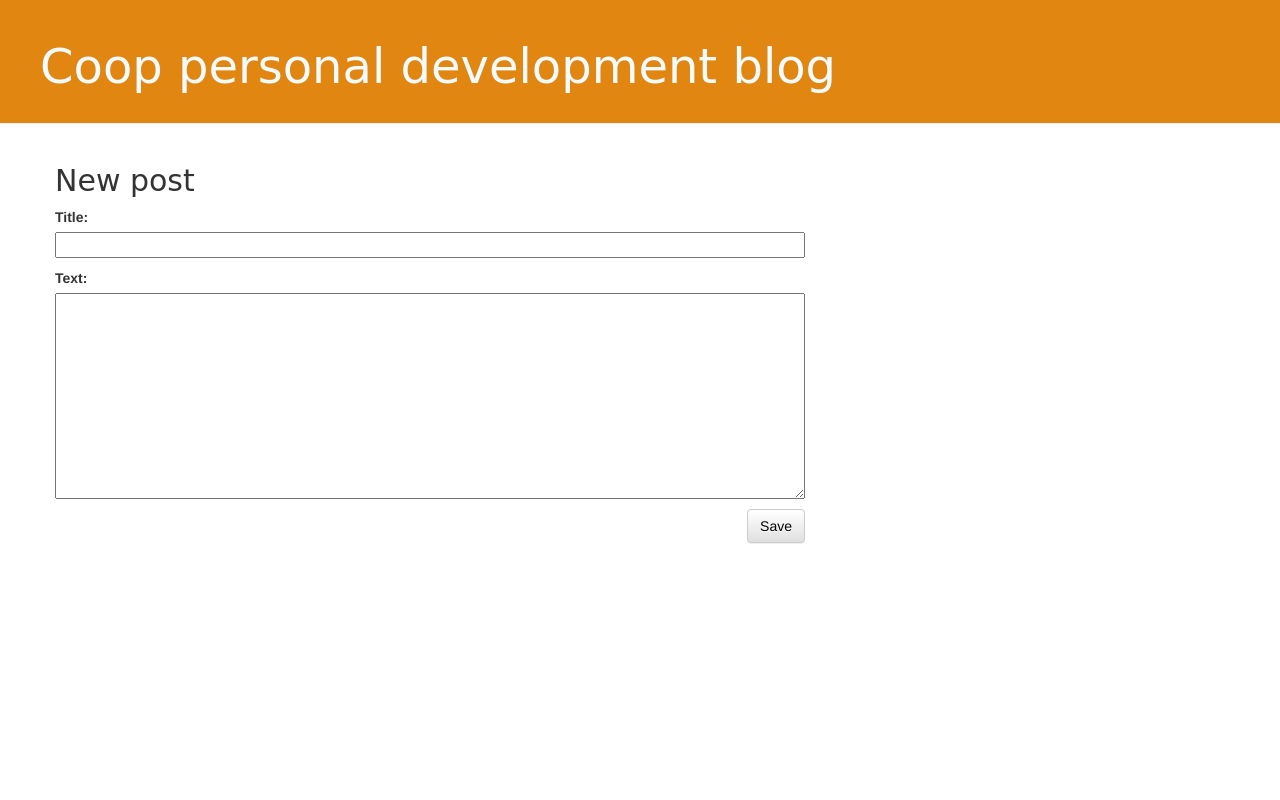
After one commit to Domjefferson/website, a Django app: page /post/new/ in a window 1280 px wide. The commit adds this page. Run offline with Django 3.2, Linux system fonts and the light colour scheme; some libraries are stand-ins or nearby versions.

Commit message:
updared blog

```diff
--- a/blog/urls.py
+++ b/blog/urls.py
@@ -25,4 +25,5 @@ from django.contrib import admin
 
 urlpatterns = [
     path('admin/', admin.site.urls),
+    path('', include('blogg.urls')),
 ]
--- /dev/null
+++ b/blogg/Static/css/blogg.css
@@ -0,0 +1,51 @@
+h1 a ,h2 a{
+    color: #e17e11;
+    font-family:'Lobster', cursive;
+}
+
+.page-header{
+    background-color: #e18611;
+    margin-top:0;
+    padding: 20px 20px 20px 40px;
+
+}
+.page-header h1, .page-header h1 a, .page-header h1 a:visited, .page-header h1 a:active{
+    color: #f2fcff;
+    font-size:36pt;
+    text-decoration:none;
+}
+
+
+.content{
+    margin-left:40px;
+}
+
+h1, h2, h3, h4{
+    font-family:'Lobster', cursive;
+
+}
+.date {
+    color:#828282;
+
+}
+.save{
+    float:right;
+    color: black;
+}
+.post-form textarea , .post-form input{
+    width:100%;
+}
+.top-menu, .top-menu:hover, .top-menu:visited{
+    color:#ffffff;
+    float:right;
+    font-size:26pt;
+    margin-right: 30px;
+}
+
+.post{
+    margin-bottom: 70px;
+
+}
+.post h1 a, .post h1 a:visited{
+    color: rgba(184, 160, 183, 0.67);
+}
--- /dev/null
+++ b/blogg/forms.py
@@ -0,0 +1,9 @@
+from django import forms
+
+from .models import blogPost
+
+class PostForm(forms.ModelForm):
+
+    class Meta:
+        model = blogPost
+        fields = ('title', 'text',)
--- /dev/null
+++ b/blogg/templates/Blogg/base.html
@@ -0,0 +1,25 @@
+{% load static %}
+
+<html>
+<head>
+    <title>personal development record</title>
+    <link rel="stylesheet" href="//maxcdn.bootstrapcdn.com/bootstrap/3.2.0/css/bootstrap.min.css">
+    <link rel="stylesheet" href="//maxcdn.bootstrapcdn.com/bootstrap/3.2.0/css/bootstrap-theme.min.css">
+    <link rel="stylesheet" href="{% static 'css/blogg.css' %}">
+</head>
+
+<body>
+<div class="page-header">
+    <h1><a href="/">Coop personal development blog</a></h1>
+</div>
+<div class="content container">
+    <div class="row">
+        <div class="col-md-8">
+            {% block content %}
+            {% endblock %}
+        </div>
+    </div>
+</div>
+</body>
+
+</html>
--- /dev/null
+++ b/blogg/templates/Blogg/post_edit.html
@@ -0,0 +1,12 @@
+{% extends 'blogg/base.html' %}
+
+{% block content %}
+<h2>New post</h2>
+<form method="POST" class="post-form">
+    {% csrf_token %}
+    {{ form.as_p}}
+    <button type="submit" class="save btn btn-default">
+        Save </button>
+
+</form>
+{% endblock %}
--- /dev/null
+++ b/blogg/urls.py
@@ -0,0 +1,7 @@
+from django.urls import path
+from . import views
+urlpatterns = [
+    path('', views.post_list, name='post_list'),
+    path('post/<int:pk>/', views.post_detail, name='post_detail'),
+    path('post/new/', views.post_new, name='post_new')
+]
--- a/blogg/views.py
+++ b/blogg/views.py
@@ -1,4 +1,29 @@
 from django.shortcuts import render
+from django.utils import timezone
+from .models import blogPost
+from .forms import PostForm
+from django.shortcuts import redirect ,render ,get_object_or_404
 
 def post_list(request):
-    return render(request, 'blog/post_list.html', {})
+    posts = blogPost.objects.filter(published_date__lte=timezone.now()).order_by('published_date')
+    return render(request, 'Blogg/post_list.html', {'posts': posts})
+
+
+def post_new(request):
+
+    if request.method == "POST":
+        form = PostForm(request.POST)
+        if form.is_valid():
+            post = form.save(commit=False)
+            post.author = request.user
+            post.published_date = timezone.now()
+            post.save()
+            return redirect('post_detail', pk=post.pk)
+    else:
+        form = PostForm()
+    return render(request, 'blogg/post_edit.html',{'form':form})
+
+
+def post_detail(request,pk ):
+    post = get_object_or_404(blogPost , pk=pk)
+    return render(request, 'blogg/post_detail.html', {'post':post})
```
Also changed, not shown: blogg/templates/Blogg/post_detail.html (added, +15 -0 lines), blogg/templates/Blogg/post_list.html (+32 -11 lines), db.sqlite3, 2 other files.
